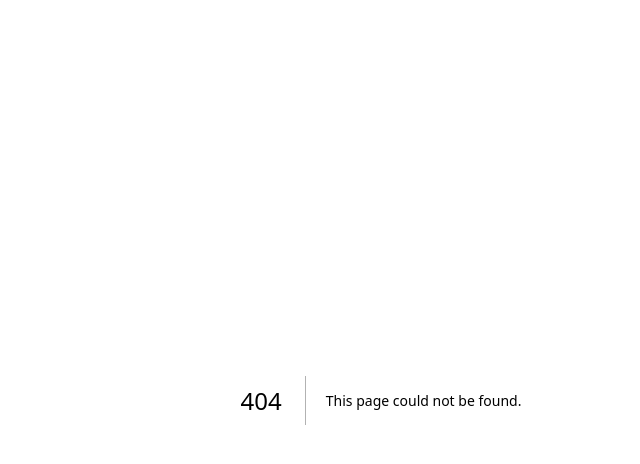
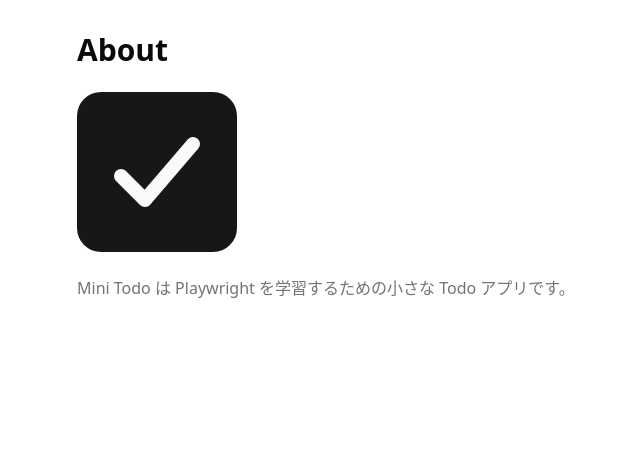
Before and after one commit to bardblue0821/mini-todo, a Next.js app: page /about in a window 1280 px wide. Before the commit this address had no page. Shown: the top 464 px of the page, without its empty margins (259-899 px from the left). Built offline with nearby package versions, Linux system fonts and the light colour scheme.

Commit message:
feat: add /about page

```diff
--- /dev/null
+++ b/src/app/about/page.tsx
@@ -0,0 +1,23 @@
+import type { Metadata } from "next";
+import Image from "next/image";
+
+export const metadata: Metadata = {
+  title: "About | Mini Todo",
+};
+
+export default function AboutPage() {
+  return (
+    <main className="mx-auto flex w-full max-w-2xl flex-col gap-6 p-8">
+      <h1 className="text-3xl font-semibold">About</h1>
+      <Image
+        src="/img/about.svg"
+        alt="Mini Todo のロゴ"
+        width={160}
+        height={160}
+      />
+      <p className="text-muted-foreground">
+        Mini Todo は Playwright を学習するための小さな Todo アプリです。
+      </p>
+    </main>
+  );
+}
```
Also changed, not shown: public/img/about.svg (added), 1 other file (tests, documents, lock files or other folders).
